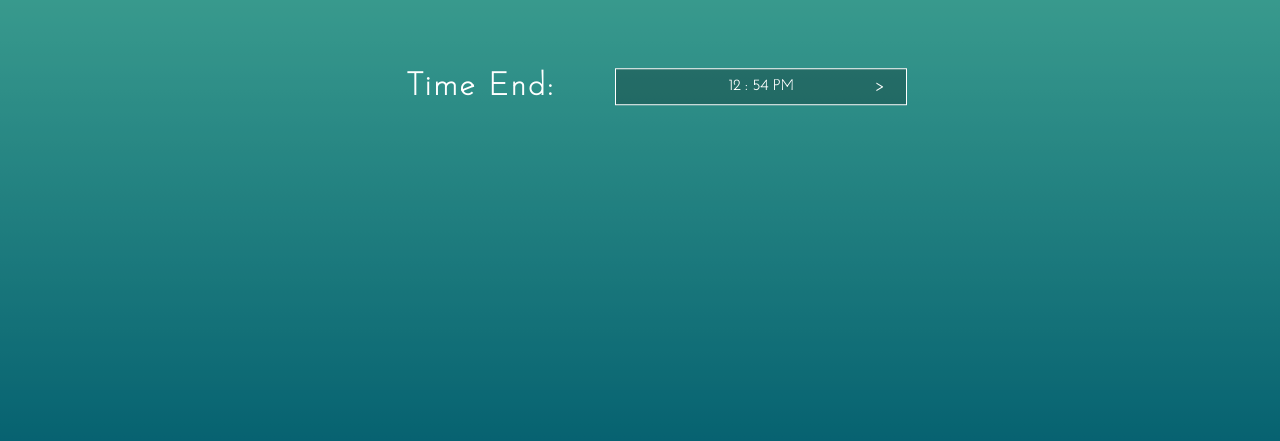
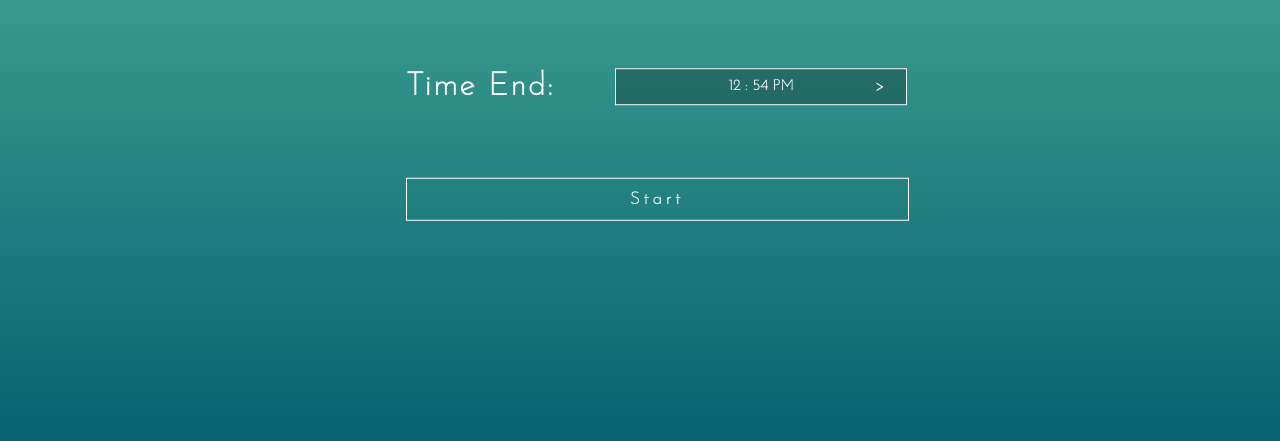
Before and after one commit to teamjst/Fixes, a Django app: page /timer/ in a window 1280 px wide. Shown: the part 301-742 px from the top of the page. Run offline with Django 3.2, Linux system fonts and the light colour scheme; a user stored in the database is signed in; some libraries are stand-ins or nearby versions.

Commit message:
Add files via upload

```diff
--- a/timer/templates/timer/timer.html
+++ b/timer/templates/timer/timer.html
@@ -7,9 +7,11 @@
     <title>JST | AURA ESSENCE</title>
     <link rel="stylesheet" href="{% static '/css/timer.css' %}">
     <link rel="stylesheet" href="{% static '/css/wickedpicker.css' %}">
-        <link href="https://fonts.googleapis.com/css?family=Raleway" rel="stylesheet" >
-        <link href="https://fonts.googleapis.com/css?family=Josefin+Sans:100" rel="stylesheet"> <link href="https://fonts.googleapis.com/css?family=Lato:100" rel="stylesheet">
-        <link rel="stylesheet" href="https://use.fontawesome.com/releases/v5.8.1/css/all.css" integrity="sha384-50oBUHEmvpQ+1lW4y57PTFmhCaXp0ML5d60M1M7uH2+nqUivzIebhndOJK28anvf" crossorigin="anonymous">
+    <link href="https://fonts.googleapis.com/css?family=Raleway" rel="stylesheet">
+    <link href="https://fonts.googleapis.com/css?family=Josefin+Sans:100" rel="stylesheet">
+    <link href="https://fonts.googleapis.com/css?family=Lato:100" rel="stylesheet">
+    <link rel="stylesheet" href="https://use.fontawesome.com/releases/v5.8.1/css/all.css"
+          integrity="sha384-50oBUHEmvpQ+1lW4y57PTFmhCaXp0ML5d60M1M7uH2+nqUivzIebhndOJK28anvf" crossorigin="anonymous">
 
 
 </head>
@@ -23,14 +25,21 @@
         </ul>
     </div>
 </div>
+<form>
     <div class="sectionB">
         <h3>Time Begin: &nbsp </h3>
         <input type="text" id="timepicker-one" name="timepicker-one" class="timepicker"/>
     </div>
     <div class="sectionC">
         <h3>Time End: &nbsp </h3>
-        <input type="text" id="timepicker-one" name="timepicker-one" class="timepicker"/>
+        <input type="text" id="timepicker-one" name="timepicker-two" class="timepicker"/>
     </div>
+    <div class="sectionC slide-fade button" style="margin-top: 50px">
+        <input align="center" type="submit" class="btn" name="timerstart" id="time" value="Start">
+    </div>
+
+
+</form>
 
 <script src="{% static '/js/jquery-3.1.0.js' %}" type="text/javascript"></script>
 <script src="{% static '/js/wickedpicker.js' %}" type="text/javascript"></script>
```
Lines whose indentation alone changed are shown as unchanged.
